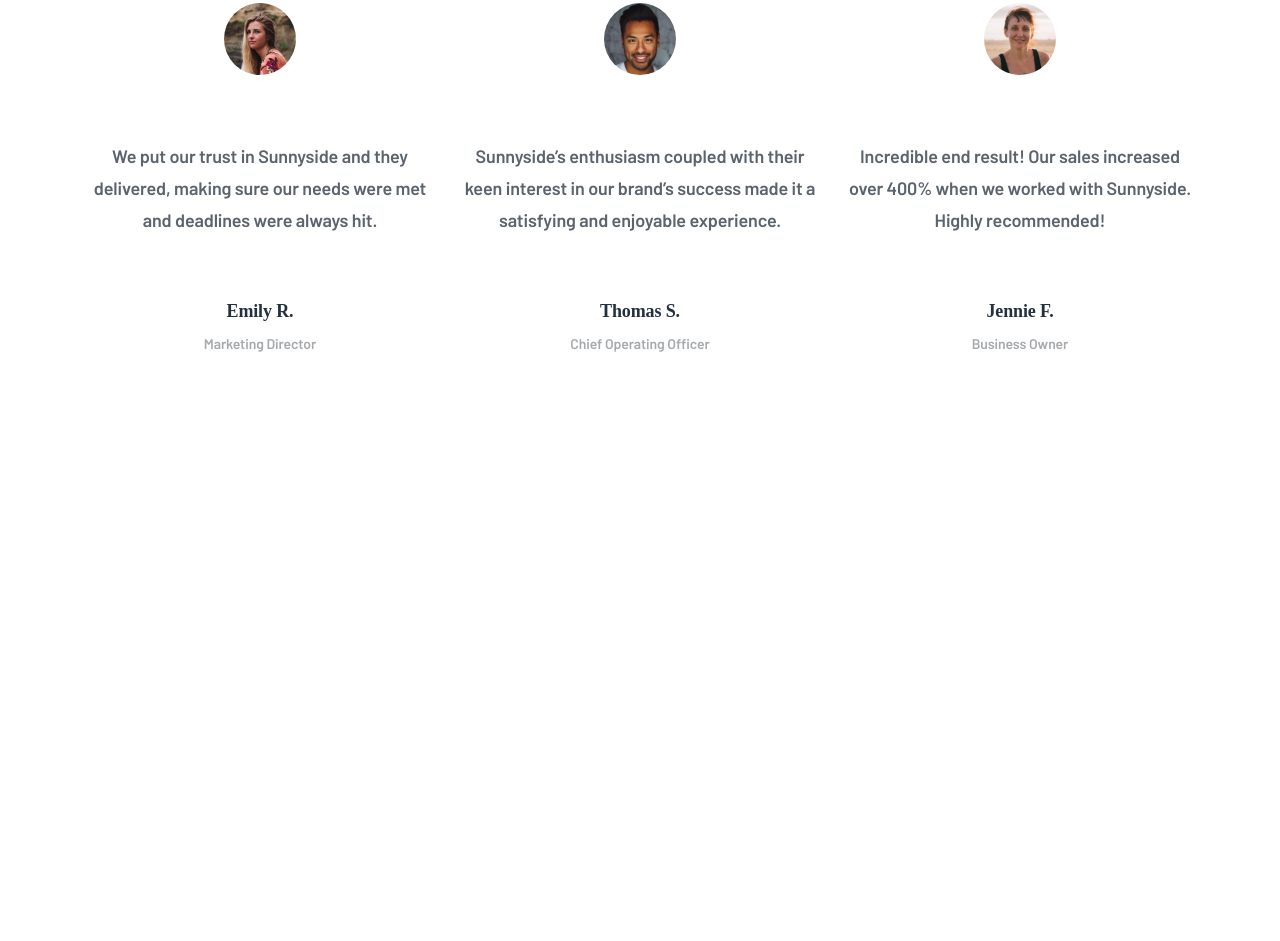
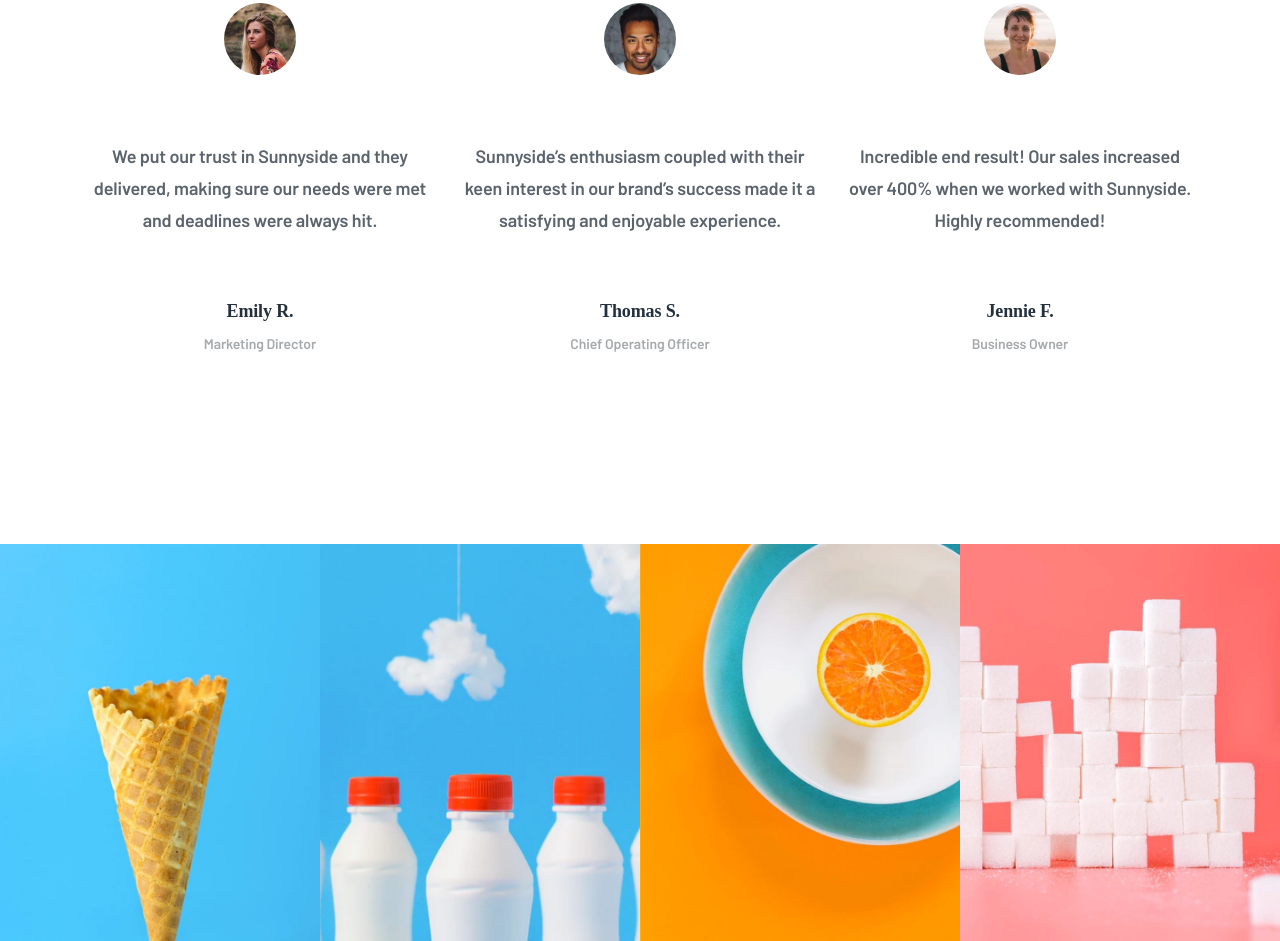
Before and after one commit to Ergashev95/Sunnyside-agancy, a plain HTML site: page index.html in a window 1280 px wide. Shown: the part 2629-3570 px from the top of the page. Before the commit the page ends 3173 px from the top, so only its background shows below. Drawn offline with Linux system fonts and the light colour scheme.

Commit message:
gallary finish

```diff
--- a/index.html
+++ b/index.html
@@ -119,6 +119,7 @@
       </div>
     </div>
   </section>
+
   <section class="clients ">
     <div class="container ">
       <h2 class="clients-title text-uppercase text-center mb-5">CLIENT TESTIMONIALS</h2>
@@ -162,6 +163,37 @@
       </div>
     </div>
   </section>
+
+  <section class="gallary">
+    <div class="container-fluid p-0">
+      <div class="row g-0">
+        <div class="col-6 col-lg-3">
+          <picture class="galary-picture">
+            <source media="max-width: 576px" srcset="./images/mobile/image-gallery-cone.jpg">
+            <img src="./images/desktop/image-gallery-cone.jpg" alt="cone" class="img-fluid">
+          </picture>
+        </div>
+        <div class="col-6 col-lg-3">
+          <picture class="galary-picture">
+            <source media="max-width: 576px" srcset="./images/mobile/image-gallery-milkbottles.jpg">
+            <img src="./images/desktop/image-gallery-milkbottles.jpg" alt="milkbottles" class="img-fluid">
+          </picture>
+        </div>
+        <div class="col-6 col-lg-3">
+          <picture class="galary-picture">
+            <source media="max-width: 576px" srcset="./images/mobile/image-gallery-orange.jpg">
+            <img src="./images/desktop/image-gallery-orange.jpg" alt="orange" class="img-fluid">
+          </picture>
+        </div>
+        <div class="col-6 col-lg-3">
+          <picture class="galary-picture">
+            <source media="max-width: 576px" srcset="./images/mobile/image-gallery-sugarcubes.jpg">
+            <img src="./images/desktop/image-gallery-sugarcubes.jpg" alt="sugarcubes" class="img-fluid">
+          </picture>
+        </div>
+      </div>
+    </div>
+  </section>
 </main>
   <!-- SITE-MAIN -->
 
```
